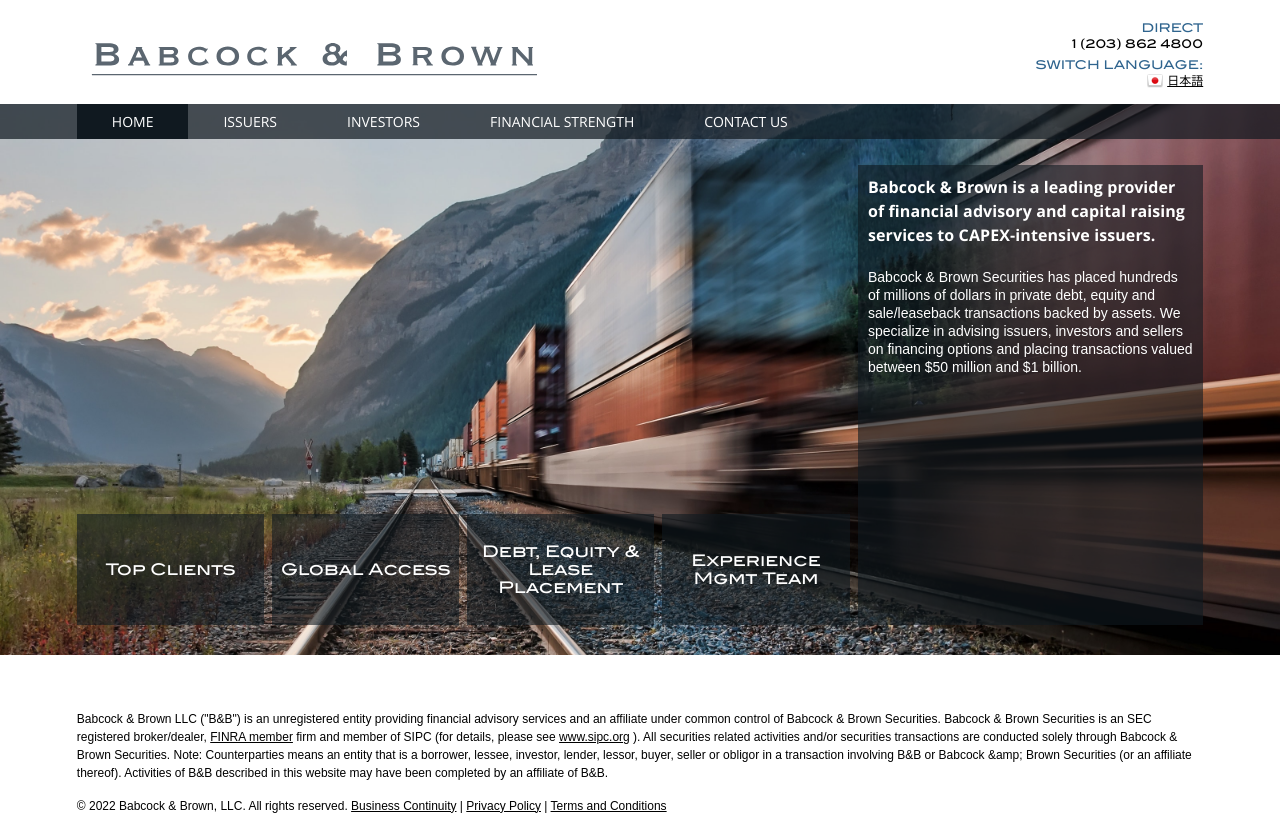
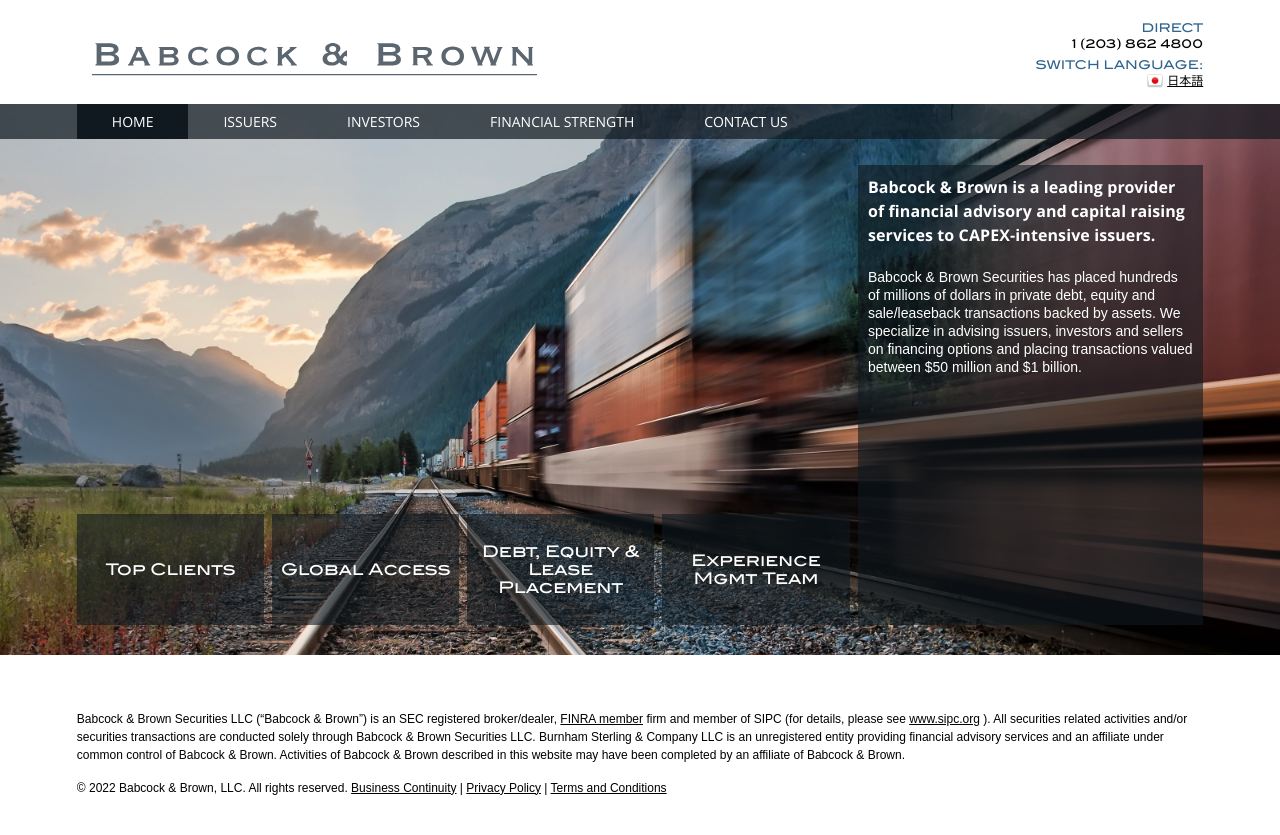
Before and after one commit to InizioDesigns/japanese-operating-lease, a Next.js app: page / in a window 1280 px wide. Built offline with nearby package versions, Linux system fonts and the light colour scheme.

Commit message:
refactor: footer text update

```diff
--- a/components/footer.js
+++ b/components/footer.js
@@ -5,11 +5,11 @@
 const footerContent = {
     "en": {
         disclaimer: {
-            one: 'Babcock & Brown LLC ("B&B") is an unregistered entity providing financial advisory services and an affiliate under common control of Babcock & Brown Securities. Babcock & Brown Securities is an SEC registered broker/dealer,',
+            one: 'Babcock & Brown Securities LLC (“Babcock & Brown”) is an SEC registered broker/dealer, ',
             finra: 'FINRA member',
-            two: "firm and member of SIPC (for details, please see",
+            two: " firm and member of SIPC (for details, please see",
             sipc: 'www.sipc.org',
-            three: ").  All securities related activities and/or securities transactions are conducted solely through Babcock & Brown Securities. Note: Counterparties means an entity that is a borrower, lessee, investor, lender, lessor, buyer, seller or obligor in a transaction involving B&B or Babcock &amp; Brown Securities (or an affiliate thereof). Activities of B&B described in this website may have been completed by an affiliate of B&B."
+            three: "). All securities related activities and/or securities transactions are conducted solely through Babcock & Brown Securities LLC. Burnham Sterling & Company LLC  is an unregistered entity providing financial advisory services and an affiliate under common control of Babcock & Brown. Activities of Babcock & Brown described in this website may have been completed by an affiliate of Babcock & Brown."
         }
     },
     "ja": {
```
